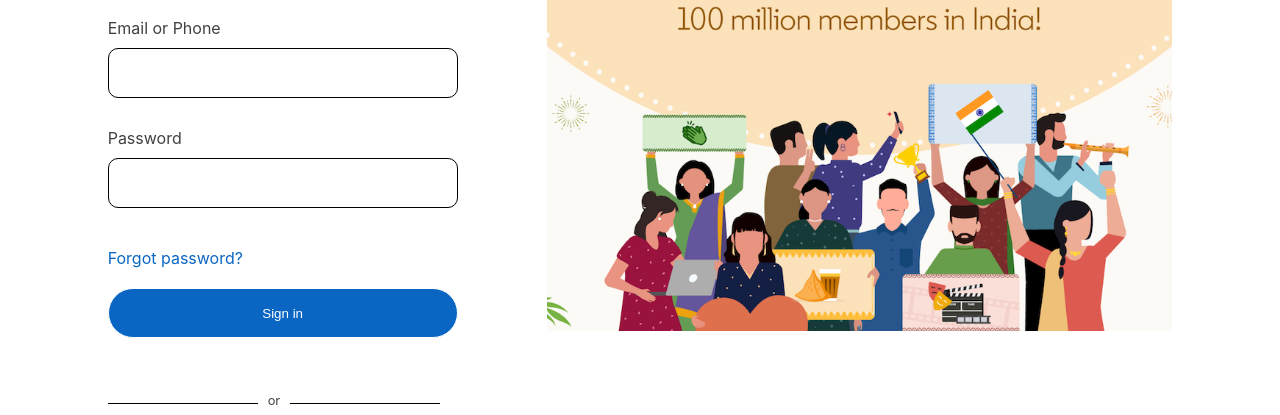
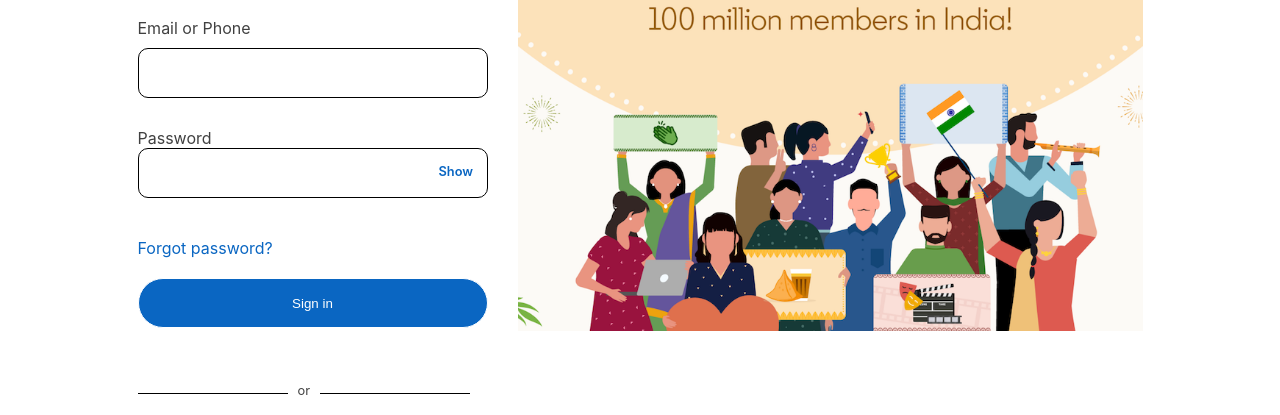
Before and after one commit to navneetk897/Linkedin-clone, a plain HTML site: page index.html in a window 1280 px wide. Shown: the part 349-764 px from the top of the page. Drawn offline with Linux system fonts and the light colour scheme.

Commit message:
password to text and vice-versa set

```diff
--- a/index.html
+++ b/index.html
@@ -51,7 +51,10 @@
                         </div>
                         <div class="password">
                             <lable for="password">Password</lable>
-                            <input type="password" id="password" />
+                            <div class="password-container">
+                                <input type="password" id="password" />
+                                <p onclick="changeType()">Show</p>
+                            </div>
                         </div>
                         <div class="forget">
                             <a href="#">Forgot password?</a>
@@ -79,5 +82,15 @@
         </div>
     </main>
     <footer></footer>
+    <script>
+        function changeType() {
+            const element = document.getElementById('password');
+            if (element.type === 'password') {
+                element.type = 'text';
+            } else {
+                element.type = 'password';
+            }
+        }
+    </script>
 </body>
 </html>
--- a/style.css
+++ b/style.css
@@ -109,11 +109,12 @@ li p {
 .login {
     display: flex;
     padding: 100px;
-    justify-content: space-evenly;
+    justify-content: center;
+    gap: 30px;
 }
 
 .login-form {
-    flex-basis: 40%;
+    flex-basis: min(25%, 448px);
     display: flex;
     flex-direction: column;
     gap: 40px;
@@ -126,7 +127,7 @@ li p {
 }
 
 .thank-you {
-    flex-basis: 50%;
+    flex-basis: min(625px, 50%);
 }
 
 .login > .thank-you img {
@@ -156,11 +157,35 @@ li p {
 }
 
 .password input {
+    width: 290px;
+    height: 40px;
+    border: 0px solid transparent;
+    outline: none;
+}
+
+.password-container {
+    padding: 3px;
+    position: relative;
     width: 350px;
     height: 50px;
     border: 1px solid black;
     border-radius: 10px;
-    margin: 10px 0 40px 0;
+    margin-bottom: 40px;
+    z-index: 1000;
+}
+
+.password-container:focus-within {
+    outline: 2px solid #0A66C2;
+}
+
+.password-container > p {
+    position: absolute;
+    top: 15px;
+    left: 300px;
+    color: #0A66C2;
+    font-weight: 600;
+    font-size: 1.2rem;
+    cursor: pointer;
 }
 
 .forget  {
```
